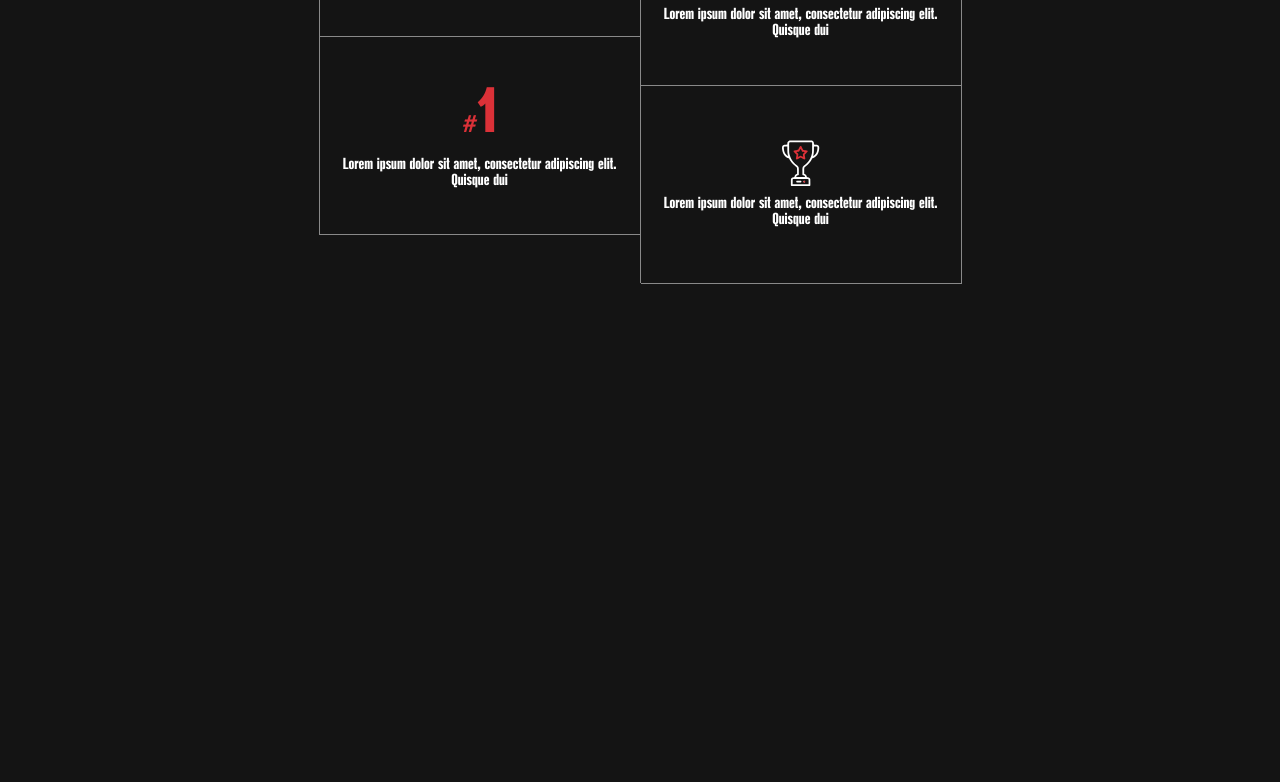
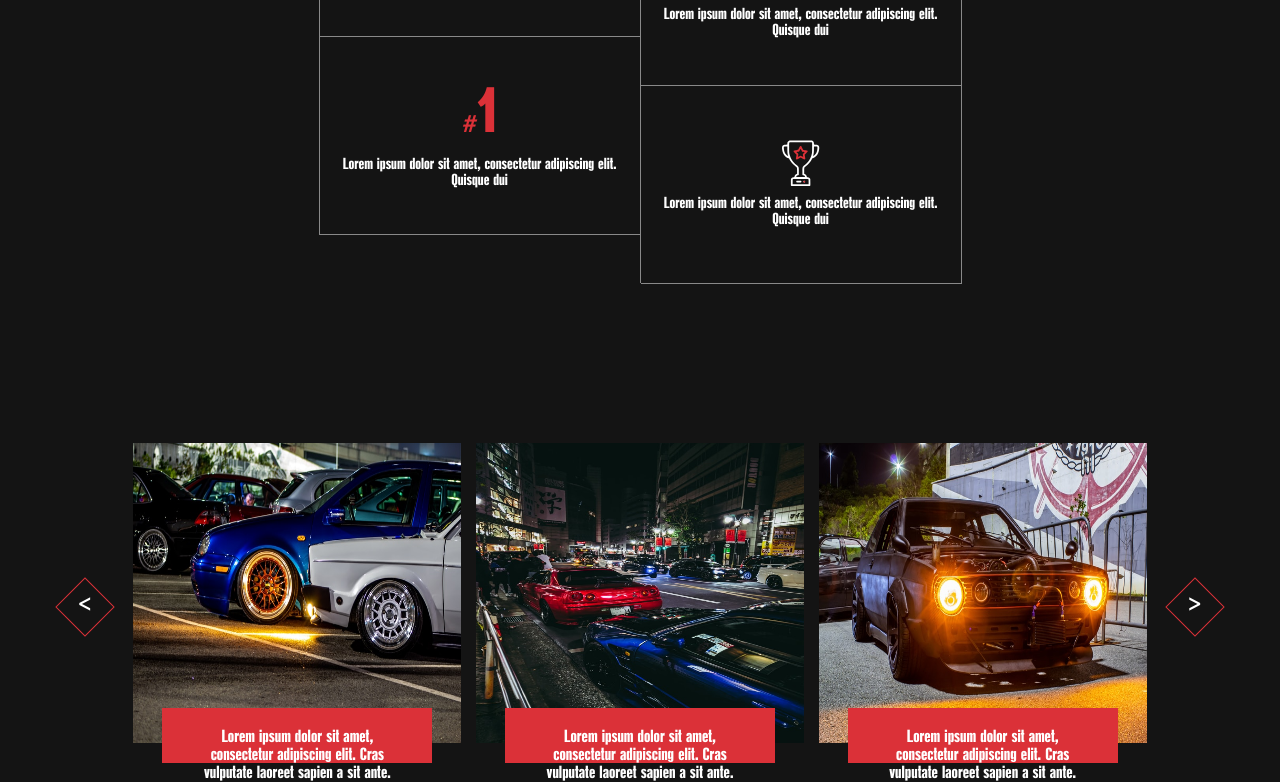
Before and after one commit to Literally-you1/car-musc, a plain HTML site: page pages/index.html in a window 1280 px wide. Shown: the part 2031-2813 px from the top of the page. Before the commit the page ends 2463 px from the top, so only its background shows below. Drawn offline with Linux system fonts and the light colour scheme.

Commit message:
done-mobile-head-prevue-achive-block-create-car-slider

```diff
--- a/pages/index.html
+++ b/pages/index.html
@@ -17,11 +17,13 @@
                 <li class="head__link-wrap"><a href="" class="head__link">Галерея работ</a></li>
             </ul>
         </nav>
+        <a href="" class="head__link hide">Главная</a>
         <div class="head__burger">
             <p class="head__burger-element"></p>
             <p class="head__burger-element"></p>
             <p class="head__burger-element"></p>
         </div>
+        <a href="" class="head__link hide">заказать</a>
     </header>
     <main>
         <img src="../stuf/global_img/postercar.jpg" alt="" class="main-poster">
@@ -113,6 +115,31 @@
               </div>
             </section>
         </article>
+        <article class="car-slide">
+        <div class="slider__arrow-box ">
+          <p class="slider__arrow"><</p>
+        </div>
+        <div class="car-slide__wraper">
+           <section class="car-slide__wrap">
+          <img src="../car_slider/bmw.jpg" alt="bmw" class="car-slide__img">
+          <p class="car-slide__text">Lorem ipsum dolor sit amet, consectetur adipiscing elit.
+            Cras vulputate laoreet sapien a sit ante.</p>
+        </section>
+        <section class="car-slide__wrap">
+          <img src="../car_slider/nisan.jpg" alt="nisan" class="car-slide__img">
+          <p class="car-slide__text">Lorem ipsum dolor sit amet, consectetur adipiscing elit.
+            Cras vulputate laoreet sapien a sit ante.</p>
+        </section>
+        <section class="car-slide__wrap">
+          <img src="../car_slider/doge.jpg" alt="doge" class="car-slide__img">
+          <p class="car-slide__text">Lorem ipsum dolor sit amet, consectetur adipiscing elit.
+            Cras vulputate laoreet sapien a sit ante.</p>
+        </section>
+        </div>
+        <div class="slider__arrow-box">
+          <p class="slider__arrow">></p>
+        </div>
+        </article>
     </main>
 </div>
 </body>
--- a/style/achieve.scss
+++ b/style/achieve.scss
@@ -126,7 +126,7 @@ right: 100%;
     width: 50%;
     display: grid;
     grid-template-columns: 1fr;
-    grid-template-rows: repeat(10,198px);
+    grid-template-rows: repeat(8,198px);
 }
 &__cell{
     &:nth-of-type(2){
@@ -156,3 +156,18 @@ border-left: 1px $border solid;
 }
 }
 }
+@media only screen and (max-width:605px) {
+
+.achieve{
+    grid-template-columns: 100%;
+        &__big-txt{
+    font-size: 3rem;
+}
+&__text{
+    font-size: 1rem;
+    font-weight: bold;
+    width: 320px;
+        text-wrap: balance;
+}
+}
+}
--- /dev/null
+++ b/style/car_slider.scss
@@ -0,0 +1,53 @@
+@use "./variable.scss" as *;
+
+.car-slide{
+    max-width: 90vw;
+    display: flex;
+    justify-content: space-between;
+    align-items: center;
+    margin: 0 auto;
+    &__wraper{
+    display: flex;
+    flex-wrap: wrap;
+    justify-content: center;
+    width: 80vw;
+    gap: 15px;
+
+    }
+    &__wrap{
+       position: relative;
+       flex-direction: column;
+        width: 32%;
+        min-height: 350px;
+        display: flex;
+       justify-content: flex-end;
+       align-items: center;
+    }
+    &__img{
+        width: 100%;
+        height: 300px;
+        position: absolute;
+        z-index: -1;
+        top: 3%;
+    }
+    &__text{
+        color: $main-text;
+        font-weight: bold;
+        font-size: 1.1rem;
+        position: relative;
+        text-align: center;
+        text-wrap-style:balance;
+        width: 75%;
+        &::after{
+            content: "";
+            position: absolute;
+            display: block;
+            width: 110%;
+            height: 55px;
+            background-color: $main-acent;
+            z-index: -1;
+            top: -40%;
+            left: -5%;
+        }
+    }
+}
--- a/style/header.scss
+++ b/style/header.scss
@@ -36,11 +36,23 @@
         color: $main-text;
     }
 }
+.hide{
+    display: none;
+}
 
 @media only screen and (max-width:850px) {
-    .head__burger{
-display: none;
-
+    .head__nav-list{
+        display: none;
     }
-
+    .hide{
+        display: block;
+    }
+    .head{
+        align-items: flex-end;
+        justify-content: center;
+        gap: 20px;
+    }
+    .head__link{
+        font-size: 1.8rem;
+    }
 }
--- a/style/previu.scss
+++ b/style/previu.scss
@@ -95,3 +95,25 @@ margin-bottom: 25px;
     width: 200px;
 }
 }
+
+@media only screen and (max-width:600px) {
+    .contents{
+        margin-top: 60px;
+    }
+.contents__main-text{
+    font-size: 6rem;
+}
+.contents__text{
+    font-size: 1.8rem;
+}
+}
+@media only screen and (max-width:500px) {
+.info-bar__text{
+    width: 100px;
+    font-size: 0.9rem;
+}
+.info-bar__text-vrap{
+    font-size: 0.9rem;
+}
+
+}
--- /dev/null
+++ b/style/slide_elem.scss
@@ -0,0 +1,16 @@
+@use "./variable.scss" as *;
+.slider__arrow-box{
+    width: 40px;
+    height: 40px;
+    border: 1px solid $main-acent;
+    transform: rotateZ(45deg);
+    display: flex;
+    justify-content: center;
+    align-items: center;
+}
+
+.slider__arrow{
+    color: $main-text;
+    transform: rotateZ(-45deg);
+    font-size: 2rem;
+}
--- a/style/style.scss
+++ b/style/style.scss
@@ -5,7 +5,9 @@
 "./rset.scss",
 "./header.scss",
 "previu.scss",
-"achieve.scss"
+"achieve.scss",
+"car_slider.scss",
+"slide_elem.scss"
 ;
 
 body{
```
Also changed, not shown: car_slider/bmw.jpg (added), car_slider/doge.jpg (added), car_slider/nisan.jpg (added), style/style.css.
